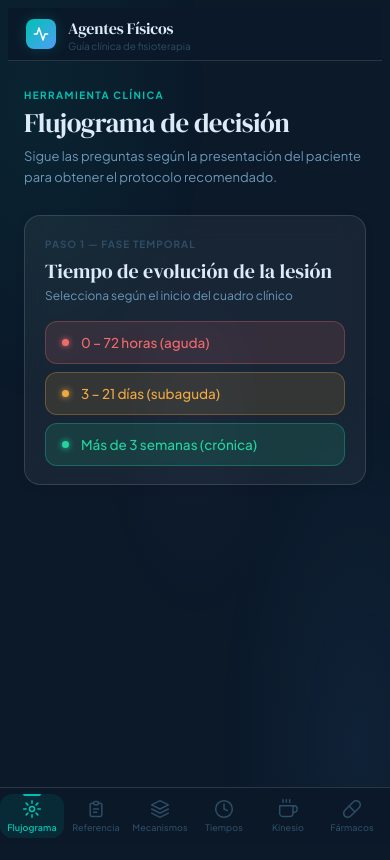
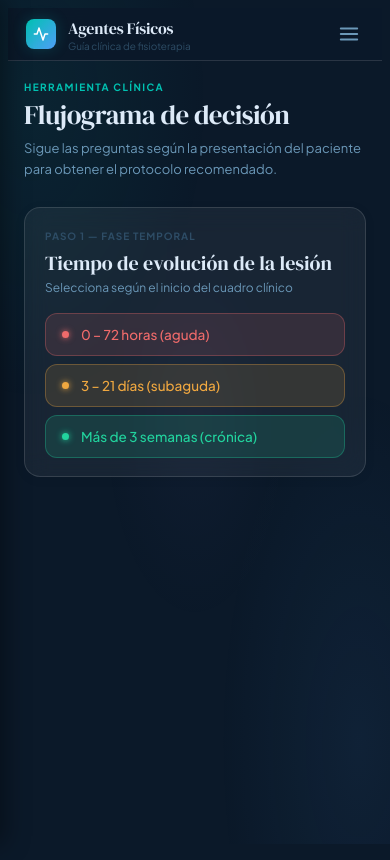
Before and after one commit to AAFDM1993/af, a plain HTML site: page index.html in a window 390 px wide. Drawn offline with Linux system fonts and the light colour scheme.

Commit message:
Add files via upload

```diff
--- a/index.html
+++ b/index.html
@@ -99,11 +99,30 @@ body::before {
 .header-sub { font-size: 10px; color: var(--text3); margin-top: 1px; }
 .header-tabs { display: none; }
 
+/* botón hamburguesa */
+.menu-toggle {
+  margin-left: auto;
+  background: none; border: none; cursor: pointer;
+  color: var(--text2); padding: 4px;
+  display: flex; align-items: center; justify-content: center;
+}
+.menu-toggle svg { width: 22px; height: 22px; stroke: currentColor; fill: none; stroke-width: 2; stroke-linecap: round; }
+
+/* overlay para cerrar sidebar en mobile */
+.sidebar-overlay {
+  display: none;
+  position: fixed; inset: 0;
+  background: rgba(0,0,0,0.5);
+  z-index: 98;
+  backdrop-filter: blur(2px);
+  -webkit-backdrop-filter: blur(2px);
+}
+
 /* ─── LAYOUT PRINCIPAL ────────────────────────────────────────── */
 .main {
   position: relative; z-index: 1;
   max-width: 720px; margin: 0 auto;
-  padding: 28px 16px 90px;
+  padding: 28px 16px 32px;
 }
 
 /* ─── ANIMACIÓN DE PÁGINAS ────────────────────────────────────── */
@@ -125,49 +144,7 @@ body::before {
   font-size: 13px; color: var(--text2); line-height: 1.65; margin-bottom: 26px;
 }
 
-/* ─── SIDEBAR BRAND (solo desktop) ───────────────────────────── */
-.sidebar-brand { display: none; }
-
-/* ─── NAVEGACIÓN ──────────────────────────────────────────────── */
-.bottom-nav {
-  position: fixed; bottom: 0; left: 0; right: 0;
-  background: rgba(11,25,41,0.94);
-  backdrop-filter: blur(20px);
-  -webkit-backdrop-filter: blur(20px);
-  border-top: 1px solid var(--border2);
-  display: flex; justify-content: space-around;
-  padding: 6px 0 max(6px, env(safe-area-inset-bottom));
-  z-index: 100;
-  overflow-x: auto; scrollbar-width: none;
-}
-.bottom-nav::-webkit-scrollbar { display: none; }
-
-.nav-item {
-  display: flex; flex-direction: column; align-items: center; gap: 3px;
-  cursor: pointer; padding: 5px 7px; border-radius: var(--radius-md);
-  transition: background .15s, color .15s;
-  min-width: 50px; flex: 1; position: relative;
-}
-.nav-item:hover { background: var(--surface2); }
-.nav-item.active { background: rgba(0,194,178,0.1); }
-.nav-item.active .nav-icon { color: var(--accent); }
-.nav-item.active .nav-label { color: var(--accent); font-weight: 600; }
-.nav-item.active::after {
-  content: ''; position: absolute;
-  top: 0; left: 50%; transform: translateX(-50%);
-  width: 18px; height: 2px;
-  background: var(--accent);
-  border-radius: 0 0 3px 3px;
-  box-shadow: 0 0 8px var(--accent-glow);
-}
-.nav-icon { color: var(--text3); line-height: 0; transition: color .15s; }
-.nav-icon svg { width: 20px; height: 20px; stroke: currentColor; fill: none; stroke-width: 1.8; stroke-linecap: round; stroke-linejoin: round; }
-.nav-label { font-size: 9px; font-weight: 500; color: var(--text3); transition: color .15s; letter-spacing: .01em; }
-
-/* ─── DESKTOP: SIDEBAR ────────────────────────────────────────── */
-@media (min-width: 769px) {
-  .app-header { display: none; }
-
+/* ─── SIDEBAR BRAND ───────────────────────────────────────────── */
 .sidebar-brand {
   display: flex; align-items: center; gap: 11px;
   padding: 0 14px 22px;
@@ -186,6 +163,7 @@ body::before {
 .sidebar-app-name { font-family: 'DM Serif Display', serif; font-size: 14px; color: var(--text); line-height: 1.25; }
 .sidebar-app-sub { font-size: 10px; color: var(--text3); margin-top: 1px; }
 
+/* ─── SIDEBAR (todas las pantallas) ──────────────────────────── */
 .bottom-nav {
   position: fixed;
   left: 0; top: 0; bottom: 0; right: auto;
@@ -196,17 +174,50 @@ body::before {
   padding: 24px 10px 24px;
   border-top: none;
   border-right: 1px solid var(--border2);
-    background: rgba(13,31,54,0.97);
+  background: rgba(11,25,41,0.97);
+  backdrop-filter: blur(20px);
+  -webkit-backdrop-filter: blur(20px);
   overflow-y: auto; overflow-x: visible;
   gap: 2px;
+  z-index: 99;
+  display: flex;
+  transition: transform .25s cubic-bezier(.4,0,.2,1);
 }
+
+/* mobile: sidebar oculto por defecto, se desliza */
+@media (max-width: 768px) {
+  .bottom-nav {
+    transform: translateX(-100%);
+    box-shadow: 4px 0 24px rgba(0,0,0,0.4);
+  }
+  .bottom-nav.open {
+    transform: translateX(0);
+  }
+  .sidebar-overlay.open {
+    display: block;
+  }
+  .main {
+    margin-left: 0;
+    padding: 20px 16px 32px;
+  }
+}
+
+.bottom-nav::-webkit-scrollbar { display: none; }
+
 .nav-item {
+  display: flex;
   flex-direction: row; justify-content: flex-start;
   gap: 11px; padding: 10px 13px;
   border-radius: var(--radius-md);
+  cursor: pointer;
   min-width: unset; flex: none; width: 100%;
+  position: relative;
+  transition: background .15s, color .15s;
 }
-  .nav-item.active { border: 1px solid rgba(0,194,178,0.2); }
+.nav-item:hover { background: var(--surface2); }
+.nav-item.active { background: rgba(0,194,178,0.1); border: 1px solid rgba(0,194,178,0.2); }
+.nav-item.active .nav-icon { color: var(--accent); }
+.nav-item.active .nav-label { color: var(--accent); font-weight: 600; }
 .nav-item.active::after { display: none; }
 .nav-item.active::before {
   content: '';
@@ -216,8 +227,14 @@ body::before {
   border-radius: 0 3px 3px 0;
   box-shadow: 0 0 6px var(--accent-glow);
 }
-  .nav-icon svg { width: 17px; height: 17px; }
-  .nav-label { font-size: 12.5px; font-weight: 500; letter-spacing: 0; }
+.nav-icon { color: var(--text3); line-height: 0; transition: color .15s; }
+.nav-icon svg { width: 17px; height: 17px; stroke: currentColor; fill: none; stroke-width: 1.8; stroke-linecap: round; stroke-linejoin: round; }
+.nav-label { font-size: 12.5px; font-weight: 500; color: var(--text3); transition: color .15s; letter-spacing: 0; }
+
+/* ─── DESKTOP: sidebar siempre visible ───────────────────────── */
+@media (min-width: 769px) {
+  .app-header { display: none; }
+  .sidebar-brand { display: flex; }
 
   .main {
     margin-left: var(--sidebar-w);
@@ -694,7 +711,12 @@ body::before {
     <div class="header-title">Agentes Físicos</div>
     <div class="header-sub">Guía clínica de fisioterapia</div>
   </div>
+  <button class="menu-toggle" onclick="toggleSidebar()" aria-label="Menú">
+    <svg viewBox="0 0 24 24"><line x1="3" y1="6" x2="21" y2="6"/><line x1="3" y1="12" x2="21" y2="12"/><line x1="3" y1="18" x2="21" y2="18"/></svg>
+  </button>
 </header>
+
+<div class="sidebar-overlay" id="sidebar-overlay" onclick="toggleSidebar()"></div>
 
 <!-- PAGES -->
 <div class="main">
--- a/js/app.js
+++ b/js/app.js
@@ -630,12 +630,24 @@ function buildPruebas() {
   selectSegment(PRUEBAS_SEGMENTOS[0].id);
 }
 
+function toggleSidebar() {
+  const nav = document.querySelector('.bottom-nav');
+  const overlay = document.getElementById('sidebar-overlay');
+  nav.classList.toggle('open');
+  overlay.classList.toggle('open');
+}
+
 function showPage(id, el) {
   document.querySelectorAll('.page').forEach(p=>p.classList.remove('active'));
   document.querySelectorAll('.nav-item').forEach(n=>n.classList.remove('active'));
   document.getElementById('page-'+id).classList.add('active');
   el.classList.add('active');
   window.scrollTo(0,0);
+  // cerrar sidebar en mobile al navegar
+  if (window.innerWidth < 769) {
+    document.querySelector('.bottom-nav').classList.remove('open');
+    document.getElementById('sidebar-overlay').classList.remove('open');
+  }
 }
 
 /* ===== INIT ===== */
```
Lines whose indentation alone changed are shown as unchanged.
